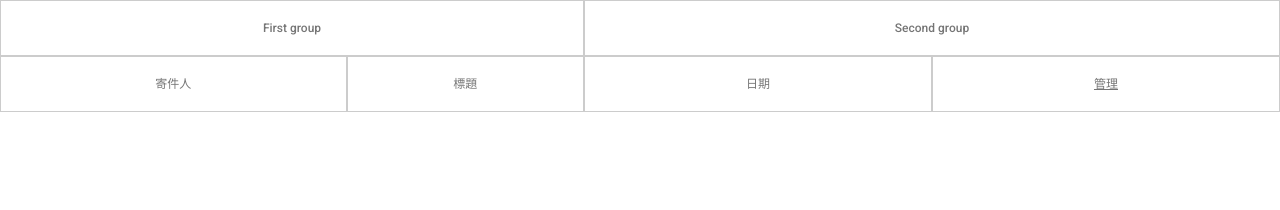
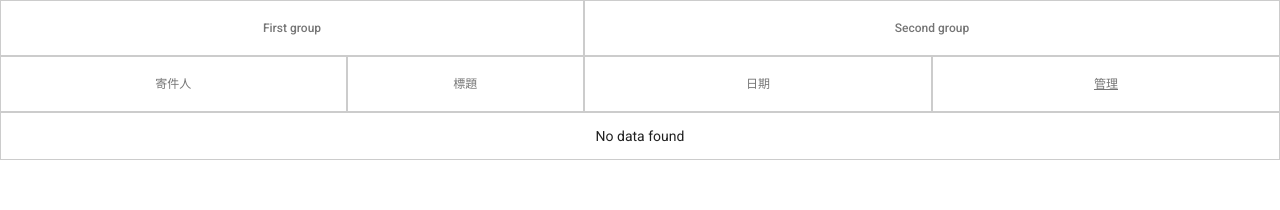
Before and after one commit to bnmghjtyu0/let-api-angular, an Angular app: page / in a window 1280 px wide. Shown: the top 210 px of the page. Built offline with nearby package versions, Linux system fonts and the light colour scheme; no server answers.

Commit message:
table 沒資料的時候

```diff
--- a/src/app/components/r-table/r-table.component.html
+++ b/src/app/components/r-table/r-table.component.html
@@ -23,6 +23,11 @@
 </style>
 
 <table class="table-responsive" mat-table [dataSource]="dataSource">
+  <!-- 沒資料 -->
+  <tr class="mat-row" *matNoDataRow>
+    <td class="mat-cell" colspan="4">No data found</td>
+  </tr>
+
   <!-- 顯示標題資料列 -->
   <tr
     mat-header-row
```
